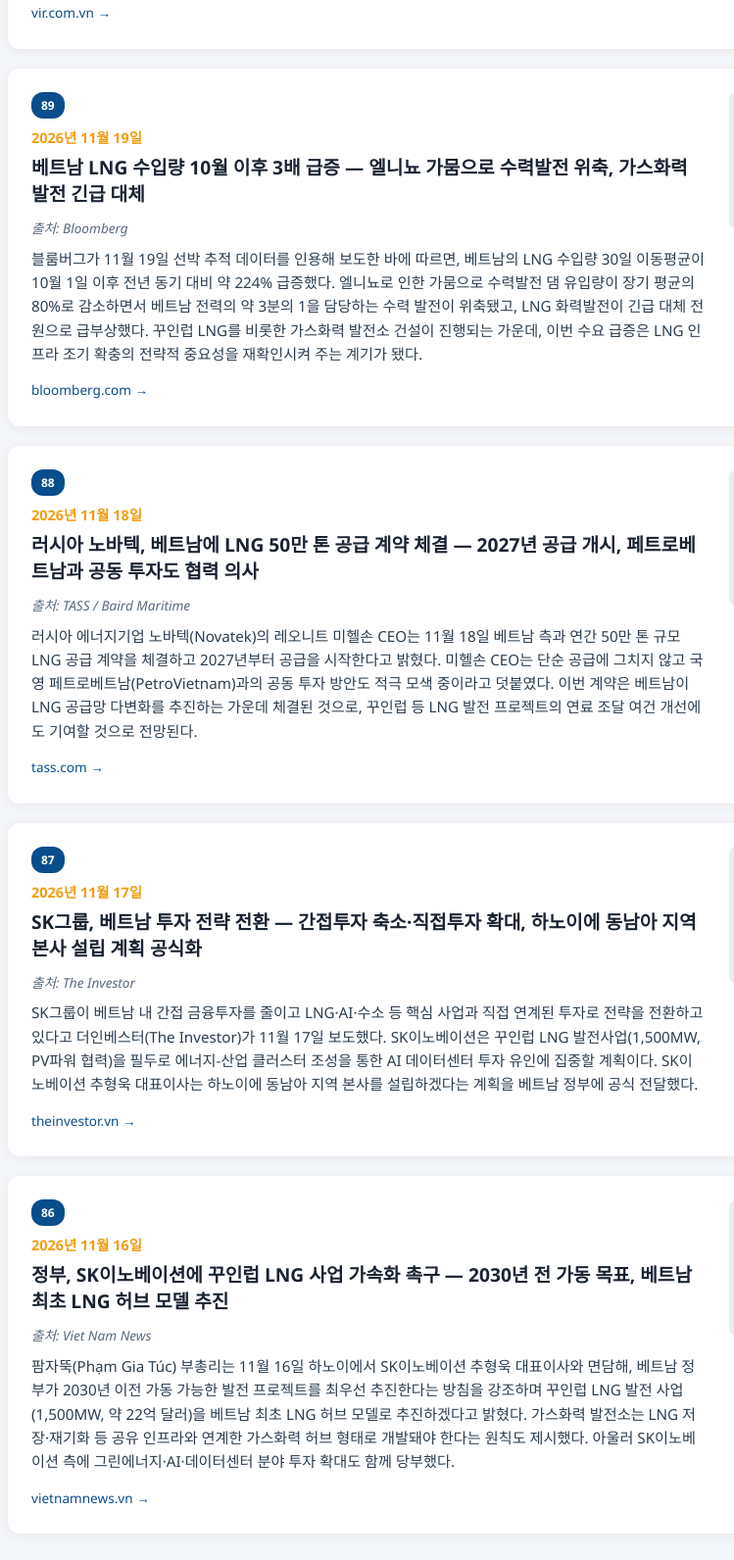
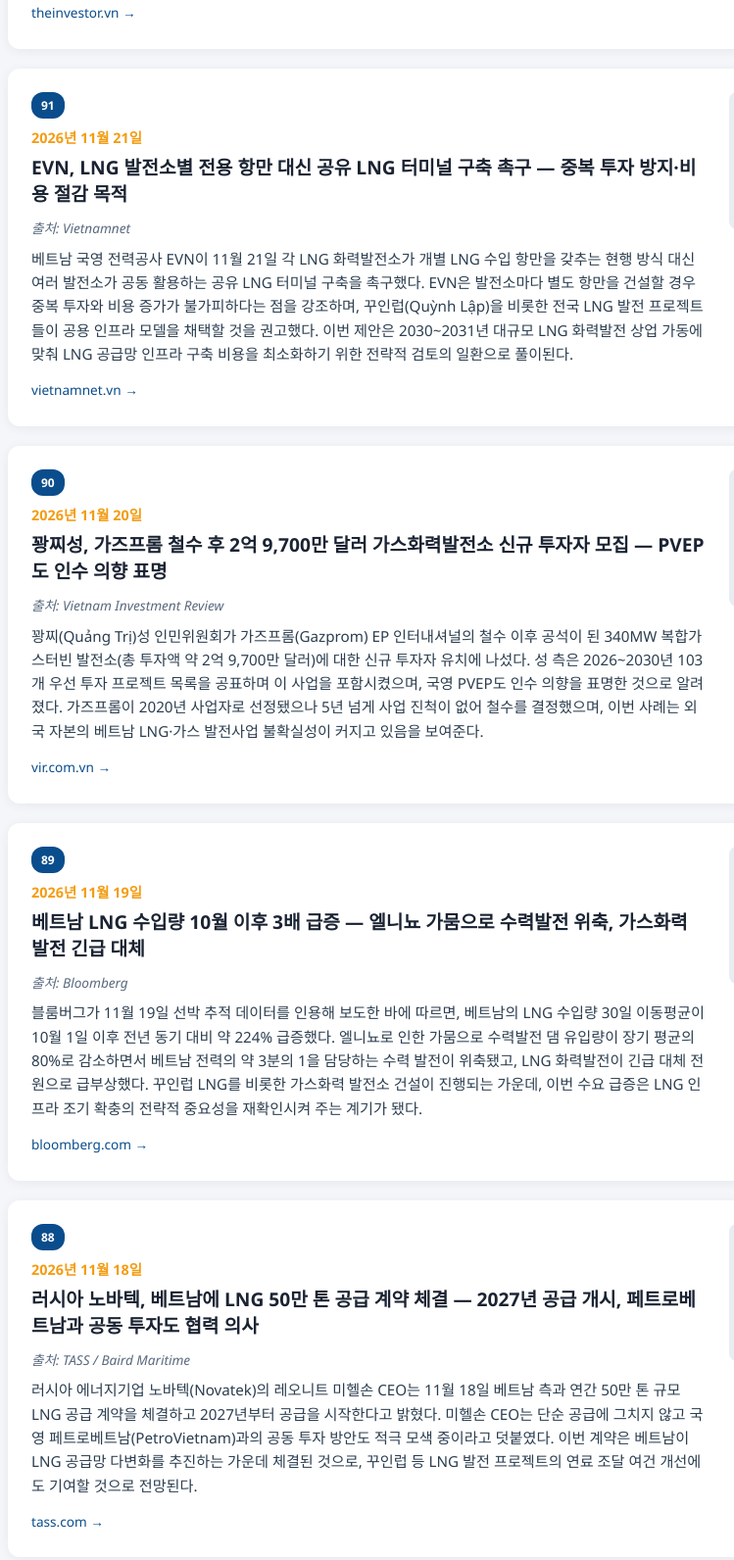
Before and after one commit to YW727/Vietnam_news_sites, a plain HTML site: page pv-power-news/QL progress news.html in a window 1280 px wide. Shown: the part 872-2464 px from the top of the page at 98% size, without its empty margins (152-901 px from the left). Drawn offline with Linux system fonts and the light colour scheme.

Commit message:
daily: update sites with new articles (2026-11-22 UTC)
Co-Authored-By: Claude Sonnet 4.6 <noreply@anthropic.com>
Claude-Session: https://claude.ai/code/session_01KE2a9rWSv88YqgdK1G6nNe

```diff
--- a/pv-power-news/QL progress news.html
+++ b/pv-power-news/QL progress news.html
@@ -214,6 +214,30 @@
 
   <article class="article">
     <div class="article-content">
+      <span class="badge">92</span>
+      <div class="date">2026년 11월 22일</div>
+      <h2>중남·안살도 에너지아, 까 나 LNG 발전소 GT36 가스터빈 2기 공급 계약 체결 — 1,500MW 프로젝트 주요 장비 조달 단계 진입</h2>
+      <div class="source">출처: The Investor / GlobeNewswire</div>
+      <p class="summary">베트남 민간 에너지 개발사 중남(Trungnam)이 이끄는 컨소시엄이 11월 22일 이탈리아 안살도 에너지아(Ansaldo Energia)와 까 나(Cà Ná) LNG 화력발전소에 대한 GT36 가스터빈 2기 공급 계약을 체결했다. 까 나 LNG 발전소는 카인호아(Khánh Hòa)성에 추진 중인 1,500MW급 사업으로 총 투자액은 약 22억 달러에 달한다. 이번 계약과 함께 중남 컨소시엄은 상하이 일렉트릭(Shanghai Electric)과도 증기 사이클 설비 협력 MOU를 체결해, 까 나 LNG 프로젝트가 주요 장비 조달 단계로 본격 진입했음을 알렸다.</p>
+      <a href="https://theinvestor.vn/trungnam-led-consortium-signs-gas-turbine-supply-deal-cooperation-mou-for-ca-na-lng-power-plant-in-central-vietnam-d20497.html" target="_blank">theinvestor.vn →</a>
+    </div>
+    <div class="article-image"></div>
+  </article>
+
+  <article class="article">
+    <div class="article-content">
+      <span class="badge">91</span>
+      <div class="date">2026년 11월 21일</div>
+      <h2>EVN, LNG 발전소별 전용 항만 대신 공유 LNG 터미널 구축 촉구 — 중복 투자 방지·비용 절감 목적</h2>
+      <div class="source">출처: Vietnamnet</div>
+      <p class="summary">베트남 국영 전력공사 EVN이 11월 21일 각 LNG 화력발전소가 개별 LNG 수입 항만을 갖추는 현행 방식 대신 여러 발전소가 공동 활용하는 공유 LNG 터미널 구축을 촉구했다. EVN은 발전소마다 별도 항만을 건설할 경우 중복 투자와 비용 증가가 불가피하다는 점을 강조하며, 꾸인럽(Quỳnh Lập)을 비롯한 전국 LNG 발전 프로젝트들이 공용 인프라 모델을 채택할 것을 권고했다. 이번 제안은 2030~2031년 대규모 LNG 화력발전 상업 가동에 맞춰 LNG 공급망 인프라 구축 비용을 최소화하기 위한 전략적 검토의 일환으로 풀이된다.</p>
+      <a href="https://vietnamnet.vn/en/shared-lng-terminals-evn-wants-joint-ports-not-one-per-plant-2573632.html" target="_blank">vietnamnet.vn →</a>
+    </div>
+    <div class="article-image"></div>
+  </article>
+
+  <article class="article">
+    <div class="article-content">
       <span class="badge">90</span>
       <div class="date">2026년 11월 20일</div>
       <h2>꽝찌성, 가즈프롬 철수 후 2억 9,700만 달러 가스화력발전소 신규 투자자 모집 — PVEP도 인수 의향 표명</h2>
@@ -248,30 +272,6 @@
     <div class="article-image"></div>
   </article>
 
-  <article class="article">
-    <div class="article-content">
-      <span class="badge">87</span>
-      <div class="date">2026년 11월 17일</div>
-      <h2>SK그룹, 베트남 투자 전략 전환 — 간접투자 축소·직접투자 확대, 하노이에 동남아 지역 본사 설립 계획 공식화</h2>
-      <div class="source">출처: The Investor</div>
-      <p class="summary">SK그룹이 베트남 내 간접 금융투자를 줄이고 LNG·AI·수소 등 핵심 사업과 직접 연계된 투자로 전략을 전환하고 있다고 더인베스터(The Investor)가 11월 17일 보도했다. SK이노베이션은 꾸인럽 LNG 발전사업(1,500MW, PV파워 협력)을 필두로 에너지-산업 클러스터 조성을 통한 AI 데이터센터 투자 유인에 집중할 계획이다. SK이노베이션 추형욱 대표이사는 하노이에 동남아 지역 본사를 설립하겠다는 계획을 베트남 정부에 공식 전달했다.</p>
-      <a href="https://theinvestor.vn/s-korean-giant-sk-shifts-investment-strategy-in-vietnam-d20466.html" target="_blank">theinvestor.vn →</a>
-    </div>
-    <div class="article-image"></div>
-  </article>
-
-  <article class="article">
-    <div class="article-content">
-      <span class="badge">86</span>
-      <div class="date">2026년 11월 16일</div>
-      <h2>정부, SK이노베이션에 꾸인럽 LNG 사업 가속화 촉구 — 2030년 전 가동 목표, 베트남 최초 LNG 허브 모델 추진</h2>
-      <div class="source">출처: Viet Nam News</div>
-      <p class="summary">팜자뚝(Phạm Gia Túc) 부총리는 11월 16일 하노이에서 SK이노베이션 추형욱 대표이사와 면담해, 베트남 정부가 2030년 이전 가동 가능한 발전 프로젝트를 최우선 추진한다는 방침을 강조하며 꾸인럽 LNG 발전 사업(1,500MW, 약 22억 달러)을 베트남 최초 LNG 허브 모델로 추진하겠다고 밝혔다. 가스화력 발전소는 LNG 저장·재기화 등 공유 인프라와 연계한 가스화력 허브 형태로 개발돼야 한다는 원칙도 제시했다. 아울러 SK이노베이션 측에 그린에너지·AI·데이터센터 분야 투자 확대도 함께 당부했다.</p>
-      <a href="https://vietnamnews.vn/economy/1804471/viet-nam-urges-sk-innovation-to-accelerate-lng-power-project.html" target="_blank">vietnamnews.vn →</a>
-    </div>
-    <div class="article-image"></div>
-  </article>
-
 
 
   <div class="summary-box">
```
